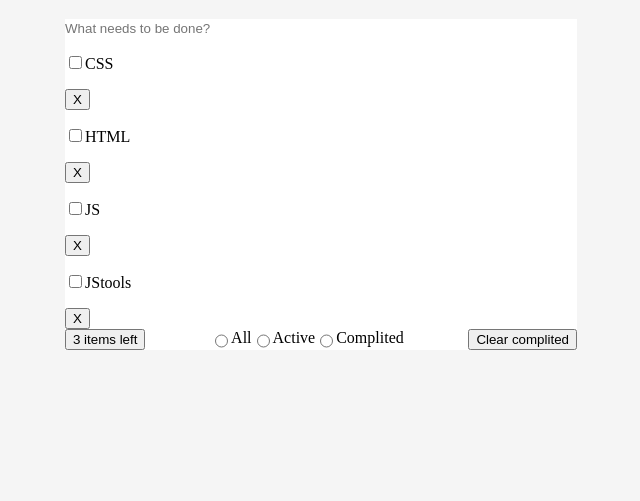
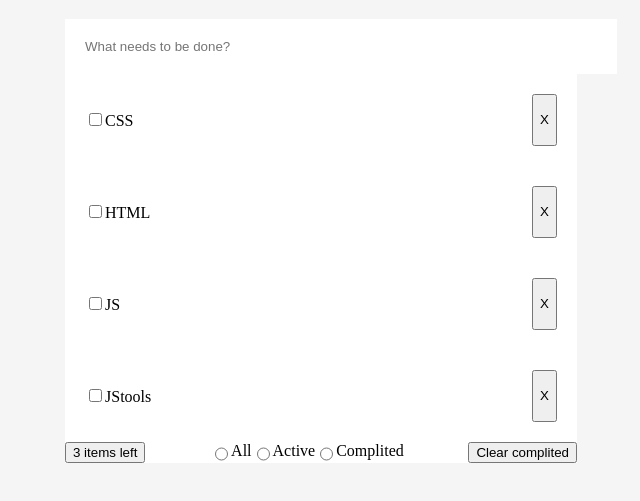
Before and after one commit to ok-technopolis-autumn-2019/Ilya-Chuprynin, a plain HTML site: page FirstLesson.html in a window 1280 px wide. Shown: the part 61-562 px from the top of the page, without its empty margins (319-959 px from the left). Drawn offline with Linux system fonts and the light colour scheme.

Commit message:
Updated CSS
Немного исправлен CSS на странице, добавлены отступы у всех элементов.

```diff
--- a/style.css
+++ b/style.css
@@ -13,21 +13,33 @@ h1 {
 }
 
 .content {
+	display: flex;
+	flex-direction: column;
 	margin-left: 30%;
 	margin-right: 30%;
 	background: white;
 }
 
 .search {
+	overflow: scroll;
 	width: 100%;
 	border: 0;
 	margin: 0;
-	padding: 0;
+	padding: 20px;
 }
 
 .picker ul{
 	margin: 0;
 	padding: 0;
+}
+
+.elements{
+	display: flex;
+	justify-content: space-between;
+}
+
+.checkers {
+	padding: 20px;
 }
 
 
```
